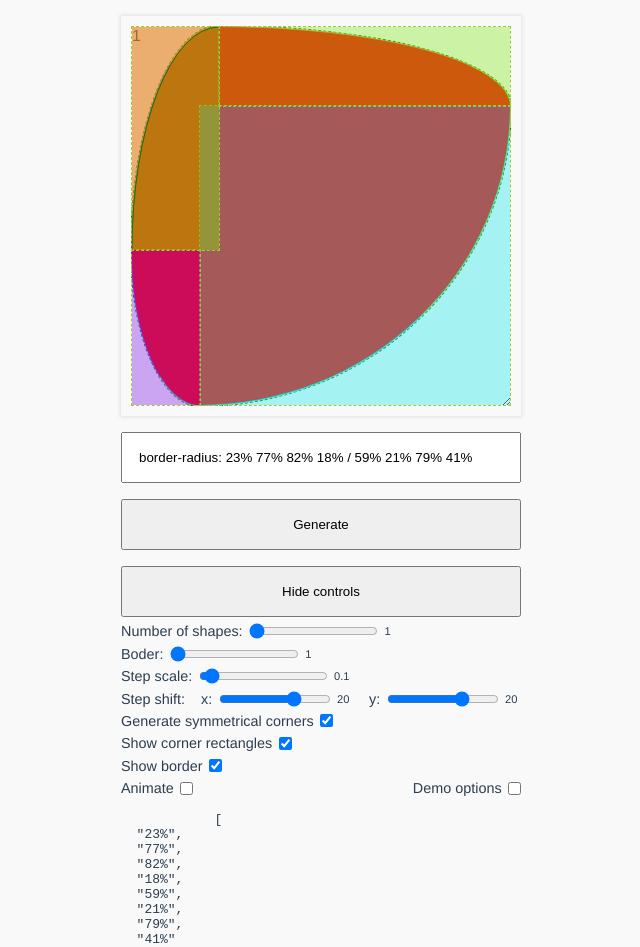
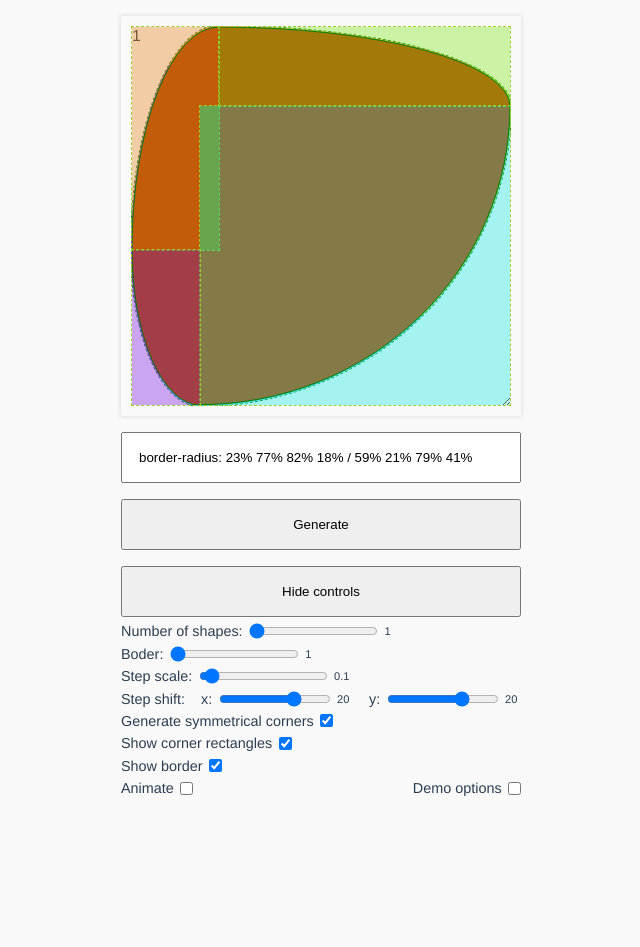
Before and after one commit to maxzz/border-radius-generator, a Vue app: page / in a window 1280 px wide. Shown: the top 947 px of the page, without its empty margins (319-959 px from the left). After the commit the page ends 800 px from the top, so only its background shows below. Built offline with nearby package versions, Linux system fonts and the light colour scheme.

Commit message:
feature: recreate css borders with svg

```diff
--- a/src/App.vue
+++ b/src/App.vue
@@ -12,17 +12,17 @@
                     outline: options.showRects ? '1px dashed green' : 'none'
                 }"
             >
-                <template v-if="options.showRects">
+                <!-- <template v-if="options.showRects">
                     <div class="bubba-marker bm-tl" :style="{width: corners[0], height: corners[4]}" :title="`top-left\n${corners[0]}, ${corners[4]}`"> </div>
                     <div class="bubba-marker bm-tr" :style="{width: corners[1], height: corners[5]}" :title="`top-right\n${corners[1]}, ${corners[5]}`"></div>
                     <div class="bubba-marker bm-br" :style="{width: corners[2], height: corners[6]}" :title="`bottom-right\n${corners[2]}, ${corners[6]}`"></div>
                     <div class="bubba-marker bm-bl" :style="{width: corners[3], height: corners[7]}" :title="`bottom-left\n${corners[3]}, ${corners[7]}`"></div>
-                </template>
+                </template> -->
 
-<!-- :viewBox="`-${woPersent(corners[0])} -${woPersent(corners[4])} ${woPersent(corners[0])} ${woPersent(corners[4])}`" -->
-                <svg class="bubba-marker bm-tl" :width="corners[0]" :height="corners[4]">
-                    <ellipse :cx="`100%`" :cy="`100%`" :rx="`100%`" :ry="`100%`" style="fill: rgba(0, 255, 0, .2); stroke: green; stroke-width: 1"/>
-                </svg>
+                <svg class="bubba-marker bm-tl" :width="corners[0]" :height="corners[4]"> <ellipse :cx="`100%`" :cy="`100%`" :rx="`100%`" :ry="`100%`"/> </svg>
+                <svg class="bubba-marker bm-tr" :width="corners[1]" :height="corners[5]"> <ellipse :cx="`0%`" :cy="`100%`" :rx="`100%`" :ry="`100%`"/> </svg>
+                <svg class="bubba-marker bm-br" :width="corners[2]" :height="corners[6]"> <ellipse :cx="`0%`" :cy="`0%`" :rx="`100%`" :ry="`100%`"/> </svg>
+                <svg class="bubba-marker bm-bl" :width="corners[3]" :height="corners[7]"> <ellipse :cx="`100%`" :cy="`0%`" :rx="`100%`" :ry="`100%`"/> </svg>
 
                 <span v-if="options.showBorder">{{item}}</span>
             </div>
@@ -79,10 +79,6 @@
                 </div>
             </template>
         </div>
-
-        <pre>
-            {{corners}}
-        </pre>
 
     </main>
 </template>
@@ -360,6 +356,12 @@
         }
     }
 
+    svg.bubba-marker ellipse {
+        fill: rgba(0, 255, 0, .2);
+        stroke: green;
+        stroke-width: 1;
+    }
+
     input[type=button], input[type=text] {
         padding: 1rem;
     }
```
